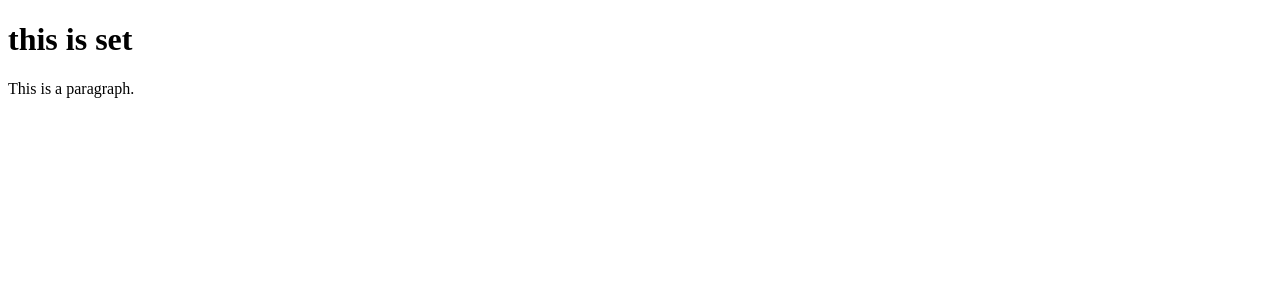
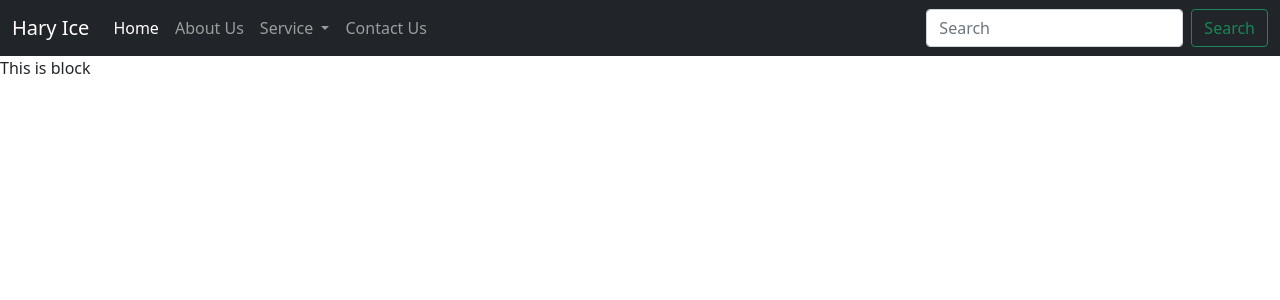
Before and after one commit to prabhat2505/django_course, a Django app: page / in a window 1280 px wide. Shown: the top 300 px of the page. Run offline with Django 3.2, Linux system fonts and the light colour scheme.

Commit message:
Use of block,extends

```diff
--- a/Hello/Hello/urls.py
+++ b/Hello/Hello/urls.py
@@ -16,6 +16,10 @@ Including another URLconf
 from django.contrib import admin
 from django.urls import path,include
 
+admin.site.site_header = "Prabhat Admin"
+admin.site.site_title = "Prabhat Admin Portal"
+admin.site.index_title = "Welcome to Prabhat Researcher Portal"
+
 urlpatterns = [
     path('admin/', admin.site.urls),
     path('',include('home.urls')),
--- /dev/null
+++ b/Hello/templates/base.html
@@ -0,0 +1,53 @@
+<!doctype html>
+<html lang="en">
+  <head>
+    <!-- Required meta tags -->
+    <meta charset="utf-8">
+    <meta name="viewport" content="width=device-width, initial-scale=1">
+
+    <!-- Bootstrap CSS -->
+    <link href="https://cdn.jsdelivr.net/npm/bootstrap@5.0.2/dist/css/bootstrap.min.css" rel="stylesheet" integrity="sha384-EVSTQN3/azprG1Anm3QDgpJLIm9Nao0Yz1ztcQTwFspd3yD65VohhpuuCOmLASjC" crossorigin="anonymous">
+    <!-- Option 1: Bootstrap Bundle with Popper -->
+    <script src="https://cdn.jsdelivr.net/npm/bootstrap@5.0.2/dist/js/bootstrap.bundle.min.js" integrity="sha384-MrcW6ZMFYlzcLA8Nl+NtUVF0sA7MsXsP1UyJoMp4YLEuNSfAP+JcXn/tWtIaxVXM" crossorigin="anonymous"></script>
+    <title>{% block title %} {% endblock title %}</title>
+  </head>
+  <body>
+    <nav class="navbar navbar-expand-lg navbar-dark bg-dark">
+        <div class="container-fluid">
+          <a class="navbar-brand" href="#">Hary Ice</a>
+          <button class="navbar-toggler" type="button" data-bs-toggle="collapse" data-bs-target="#navbarSupportedContent" aria-controls="navbarSupportedContent" aria-expanded="false" aria-label="Toggle navigation">
+            <span class="navbar-toggler-icon"></span>
+          </button>
+          <div class="collapse navbar-collapse" id="navbarSupportedContent">
+            <ul class="navbar-nav me-auto mb-2 mb-lg-0">
+              <li class="nav-item">
+                <a class="nav-link active" aria-current="page" href="#">Home</a>
+              </li>
+              <li class="nav-item">
+                <a class="nav-link" href="/about">About Us</a>
+              </li>
+              <li class="nav-item dropdown">
+                <a class="nav-link dropdown-toggle" href="/services" id="navbarDropdown" role="button" data-bs-toggle="dropdown" aria-expanded="false">
+                  Service
+                </a>
+                <ul class="dropdown-menu" aria-labelledby="navbarDropdown">
+                  <li><a class="dropdown-item" href="#">Ice Cream</a></li>
+                  <li><a class="dropdown-item" href="#">Softy</a></li>
+                  <li><hr class="dropdown-divider"></li>
+                  <li><a class="dropdown-item" href="#">Family Pack</a></li>
+                </ul>
+              </li>
+              <li class="nav-item">
+                <a class="nav-link" href="#">Contact Us</a>
+              </li>
+            </ul>
+            <form class="d-flex">
+              <input class="form-control me-2" type="search" placeholder="Search" aria-label="Search">
+              <button class="btn btn-outline-success" type="submit">Search</button>
+            </form>
+          </div>
+        </div>
+      </nav>
+      {% block body %} {% endblock body %}
+  </body>
+</html>
--- a/Hello/templates/index.html
+++ b/Hello/templates/index.html
@@ -1,12 +1,5 @@
-<!DOCTYPE html>
-<html>
-<head>
-<title>Page Title</title>
-</head>
-<body>
+{% extends 'base.html' %}
 
-<h1>{{variable}}</h1>
-<p>This is a paragraph.</p>
-
-</body>
-</html>
+{% block body %}
+This is block
+{% endblock body %}
```
Also changed, not shown: Hello/db.sqlite3, Hello/templates/contact.html (added), Hello/templates/services.html (added).
